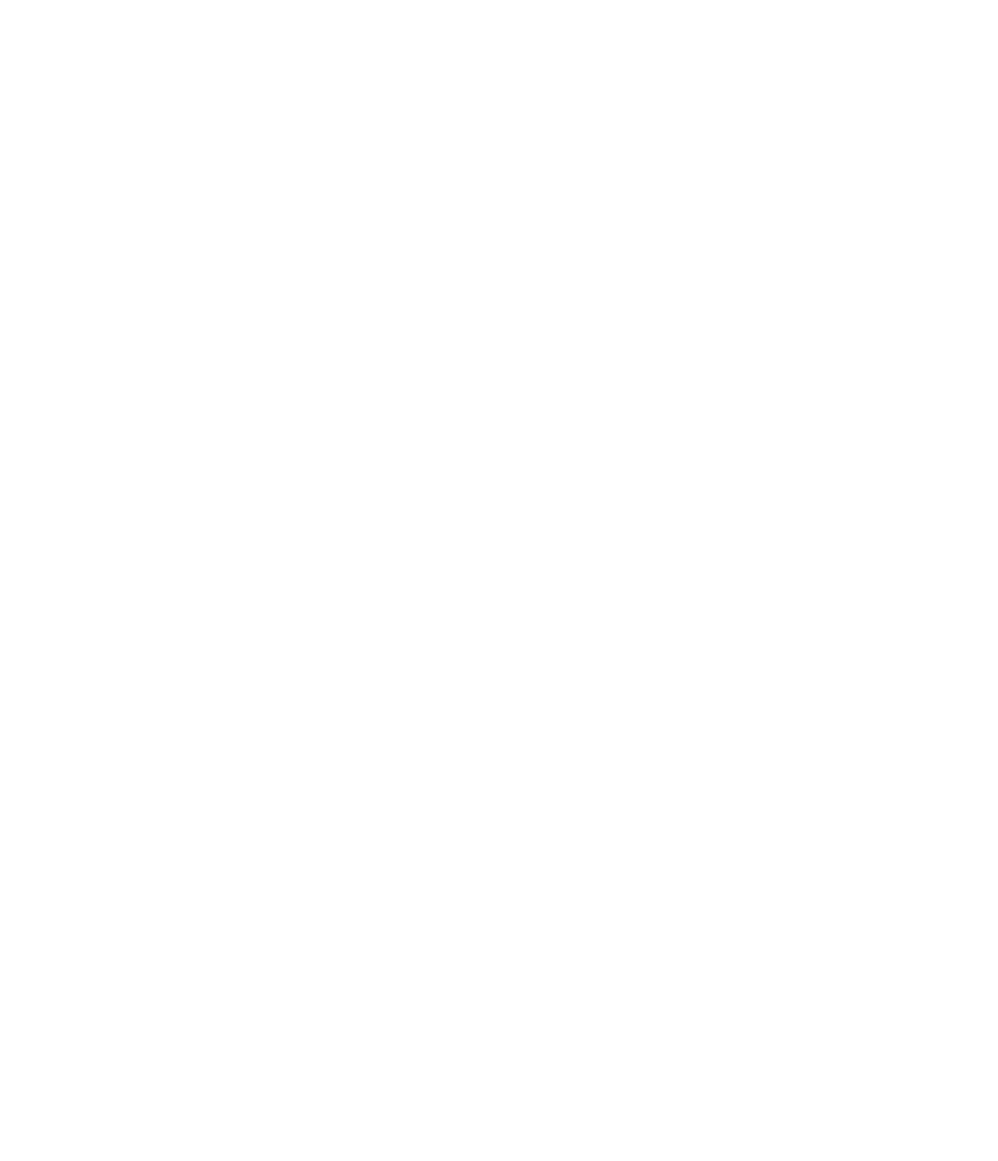
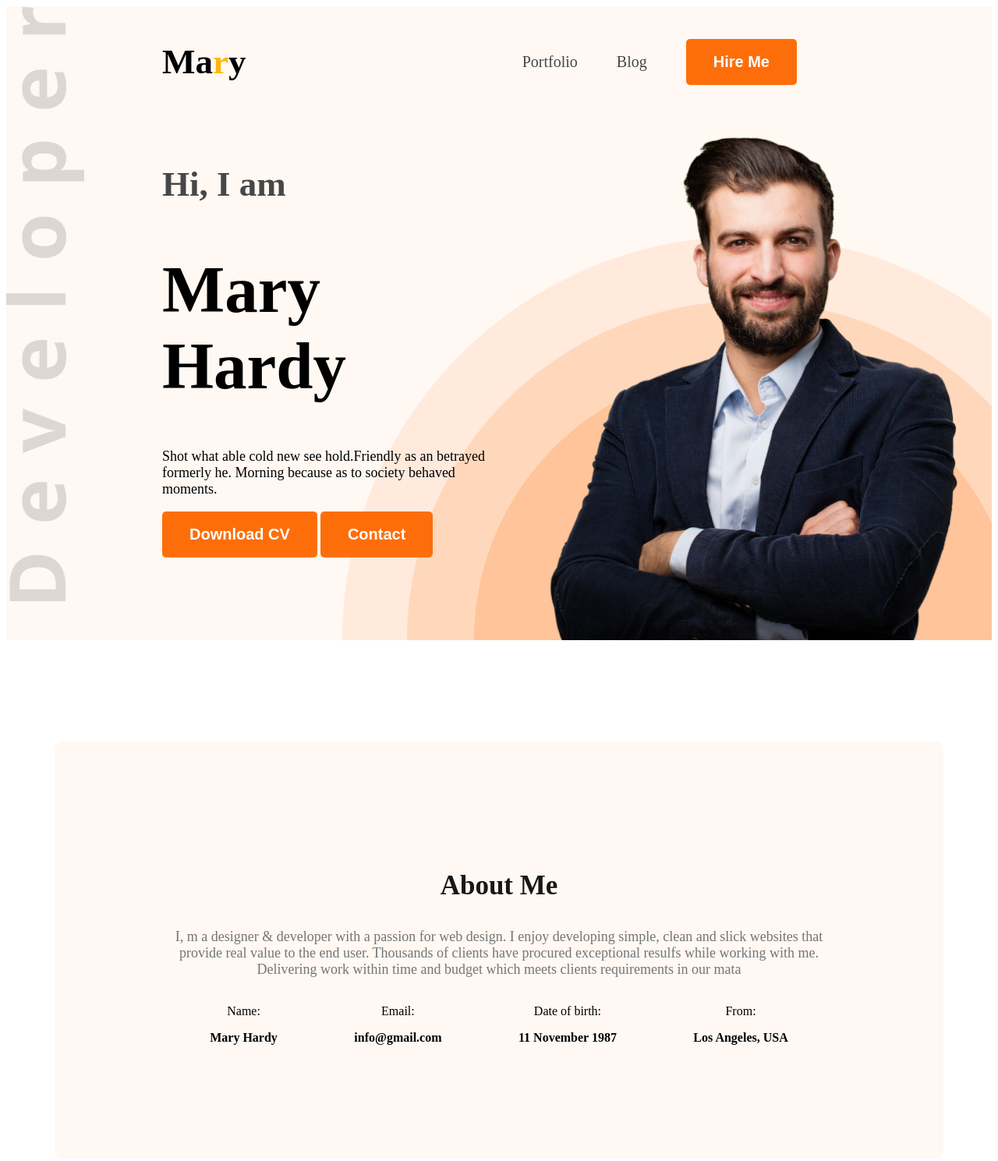
Before and after one commit to nowrinksuda/webdeveloper-portfolio, a plain HTML site: page index.html in a window 1280 px wide. Shown: the whole page at 78% size. Before the commit the page ends 800 px from the top, so only its background shows below. Drawn offline with Linux system fonts and the light colour scheme.

Commit message:
added header and about section

```diff
--- a/index.html
+++ b/index.html
@@ -5,14 +5,66 @@
   <meta charset="UTF-8">
   <meta name="viewport" content="width=device-width, initial-scale=1.0">
   <title>webdeveloper-portfolio</title>
+  <link rel="preconnect" href="https://fonts.googleapis.com">
+  <link rel="preconnect" href="https://fonts.gstatic.com" crossorigin>
+  <link href="https://fonts.googleapis.com/css2?family=Open+Sans:ital,wght@0,300..800;1,300..800&display=swap"
+    rel="stylesheet">
+  <link rel="stylesheet" href="styles.css">
 </head>
 
-<body>
-  <header>
+<body class="open-sans-normal">
+  <header class="header secondary-bg ">
+    <nav>
+      <h3 class="nav-title">Ma<span class="text-primary">r</span>y</h3>
+      <ul>
+        <li><a class="dark-2" href="">Portfolio </a></li>
+        <li><a class="dark-2" href=""> Blog</a></li>
+        <li><a href=""><button class="btn-primary">Hire Me</button> </a></li>
+      </ul>
+    </nav>
+    <div class="banner">
+      <div class="banner-content">
+        <h4 class="banner-greetings dark-2">Hi, I am</h4>
+        <h1 class="banner-title">Mary Hardy</h1>
+        <p class="banner-description">Shot what able cold new see hold.Friendly as an betrayed formerly
+          he. Morning because as to society behaved moments.</p>
+        <button class="btn-primary">Download CV</button>
+        <button class="btn-primary">Contact</button>
+
+      </div>
+      <img class="banner-profile-picture" src="images/hardy.png" alt="">
+    </div>
 
   </header>
   <main>
-
+    <section class="about secondary-bg">
+      <h3 class="section-title">About Me</h3>
+      <p class="section-description">
+        I, m a designer & developer with a passion for web design. I enjoy developing simple, clean and
+        slick websites that provide real value to the end user. Thousands of clients have procured
+        exceptional resulfs while working with me. Delivering work within time and budget which meets
+        clients requirements in our mata
+      </p>
+      <div class="about-items">
+        <!-- .about-item*4>p.item-title+item-description-->
+        <div class="about-item">
+          <p class="item-title"> Name:</p>
+          <p class="item-description">Mary Hardy </p>
+        </div>
+        <div class="about-item">
+          <p class="item-title">Email:</p>
+          <p class="item-description">info@gmail.com</p>
+        </div>
+        <div class="about-item">
+          <p class="item-title">Date of birth:</p>
+          <p class="item-description">11 November 1987</p>
+        </div>
+        <div class="about-item">
+          <p class="item-title">From:</p>
+          <p class="item-description">Los Angeles, USA</p>
+        </div>
+      </div>
+    </section>
   </main>
   <footer>
 
--- /dev/null
+++ b/styles.css
@@ -0,0 +1,106 @@
+.open-sans-<uniquifier > {
+  font-family: 'Open Sans', sans-serif;
+  font-optical-sizing: auto;
+
+  font-style: normal;
+  font-variation-settings: 'wdth' 100;
+}
+.btn-primary {
+  background-color: #fd6e0a;
+  font-weight: bold;
+  color: white;
+  padding: 18px 35px;
+  border-radius: 5px;
+  font-size: 20px;
+  border: none;
+}
+.header {
+  background-image: url('./images/developer.png'), url('./images/header_bg.png');
+  background-repeat: no-repeat;
+  background-position: top left, bottom right;
+}
+.section-title {
+  font-size: 35px;
+  font-weight: bold;
+  color: #181818;
+}
+.section-description {
+  font-size: 18px;
+  color: #757575;
+}
+.secondary-bg {
+  background-color: #fff8f3;
+}
+nav {
+  display: flex;
+  align-items: center;
+  justify-content: space-between;
+  margin: 0px 200px;
+}
+nav ul {
+  display: flex;
+
+  align-items: center;
+}
+
+nav ul li {
+  margin-right: 50px;
+  list-style: none;
+}
+nav li a {
+  text-decoration: none;
+  font-size: 20px;
+}
+.nav-title {
+  font-size: 45px;
+  font-weight: 800;
+}
+
+.text-primary {
+  color: #fdb70a;
+}
+.dark-2 {
+  color: #474747;
+}
+/*banner style*/
+.banner {
+  display: flex;
+  justify-content: space-between;
+  margin: 0 35px 0 200px;
+}
+.banner-content {
+  max-width: 580px;
+}
+.banner-greetings {
+  font-size: 45px;
+  font-weight: 600;
+}
+.banner-title {
+  font-size: 85px;
+  font-weight: bold;
+}
+.banner-description {
+  font-size: 18px;
+}
+.banner-profile-picture {
+  width: 580px;
+}
+/*main style*/
+main {
+  max-width: 1140px;
+  margin: 0 auto;
+}
+/*about style */
+.about {
+  border-radius: 10px;
+  padding: 130px 150px;
+  margin-top: 130px;
+  text-align: center;
+}
+.about-items {
+  display: flex;
+  justify-content: space-around;
+}
+.item-description {
+  font-weight: 600;
+}
```
